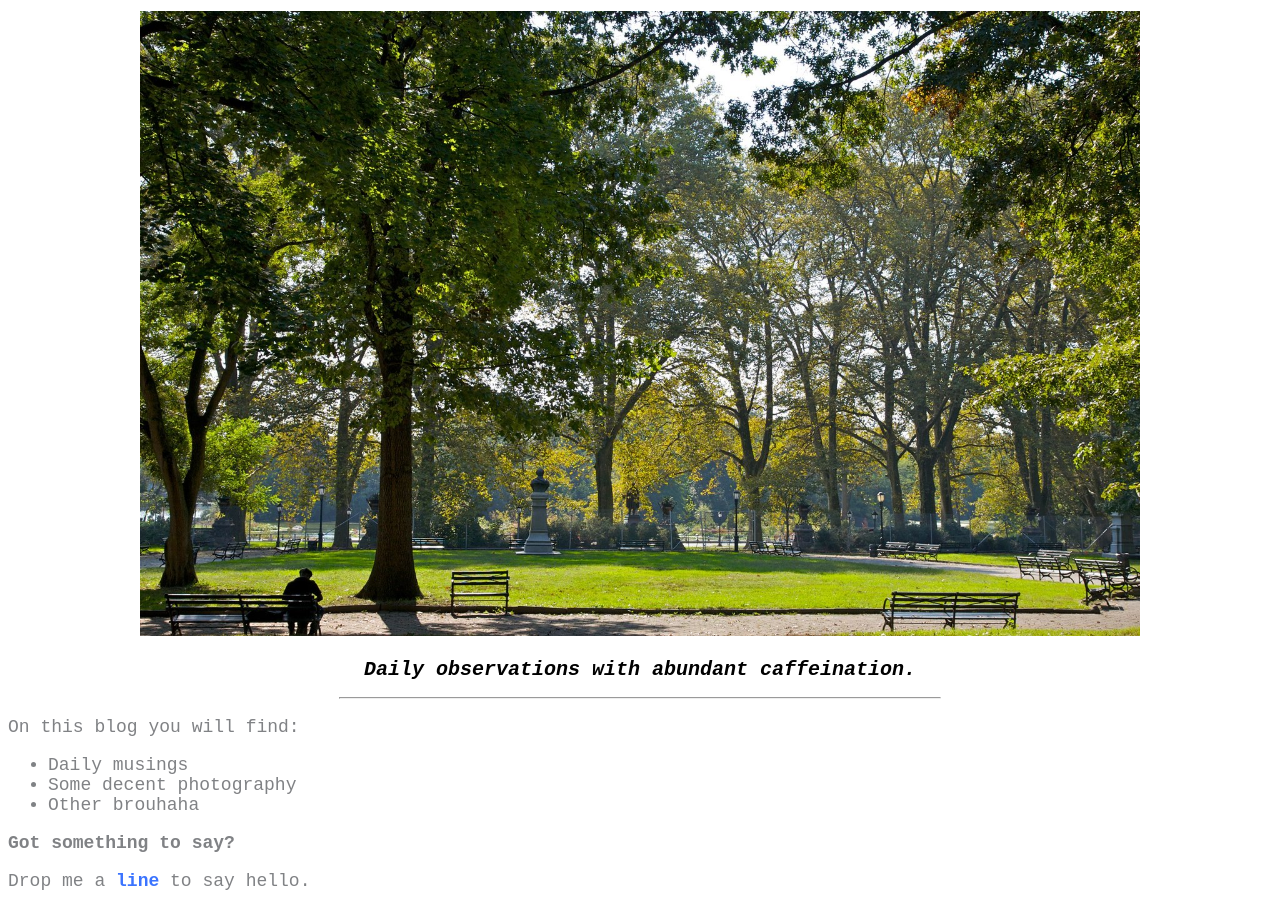
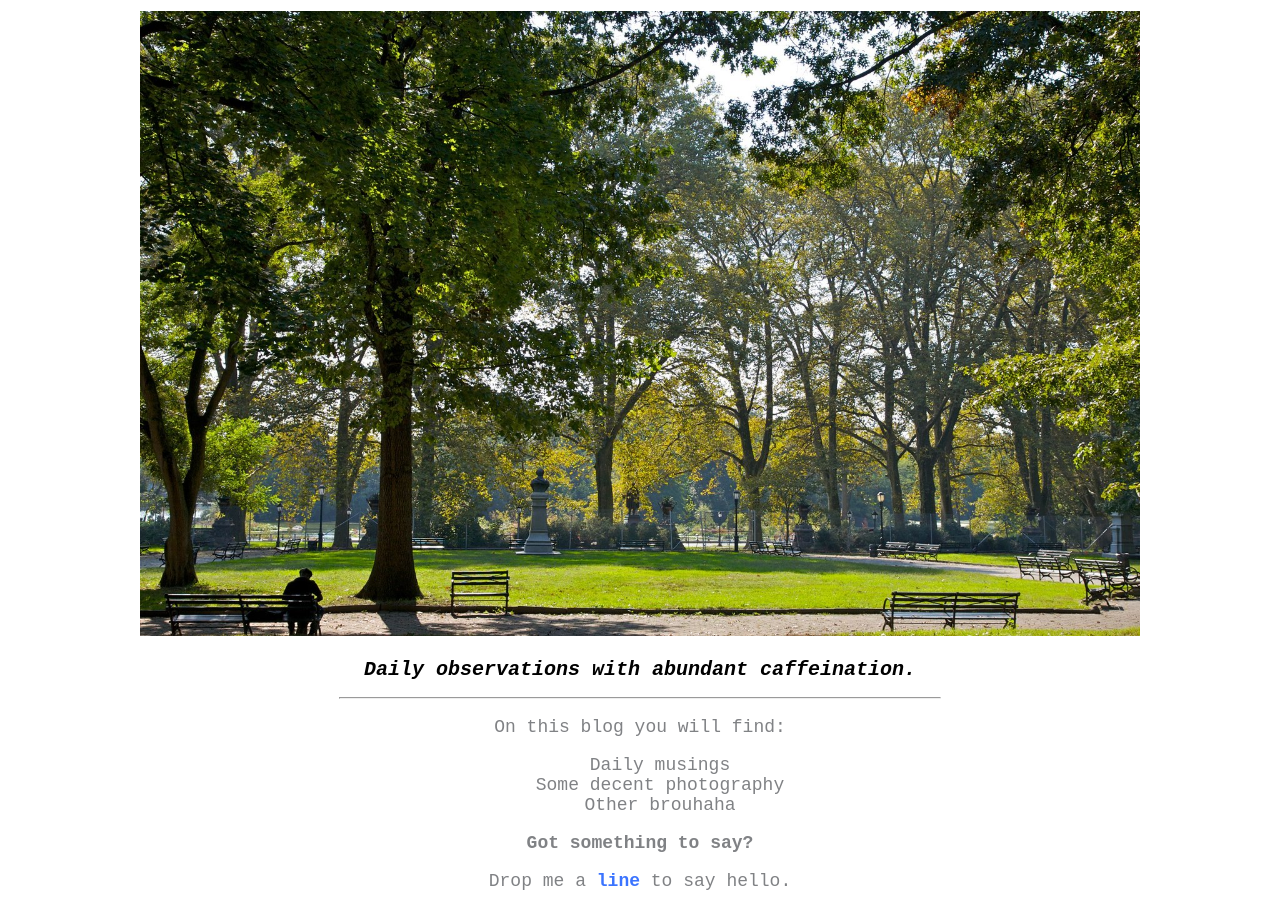
Before and after one commit to icedcoffeememoirs/icedcoffeememoirs.github.io, a plain HTML site: page unit_3/index.html in a window 1280 px wide. Shown: the part 113-1022 px from the top of the page. Drawn offline with Linux system fonts and the light colour scheme.

Commit message:
unit 3 v18

```diff
--- a/unit_3/css/style.css
+++ b/unit_3/css/style.css
@@ -15,7 +15,7 @@ body {
 	text-align: center;
 }
 p{
-	text-align: left;
+	text-align: center;
 }
 h2{
 	color: #000;
@@ -27,10 +27,11 @@ h2{
 }
 #paragraphlist{
 	color: #808285;
-	text-align: left;
+	text-align: center;
 }
 ul{
-	text-align:left;
+	text-align: center;
+	list-style-type: none;
 }
 #firsthr {
 	width: 600px;
@@ -45,6 +46,6 @@ img{
 }
 #calltoaction{
 	font-weight: bold;
-	text-align: left;
+	text-align: center;
 
 }
```
